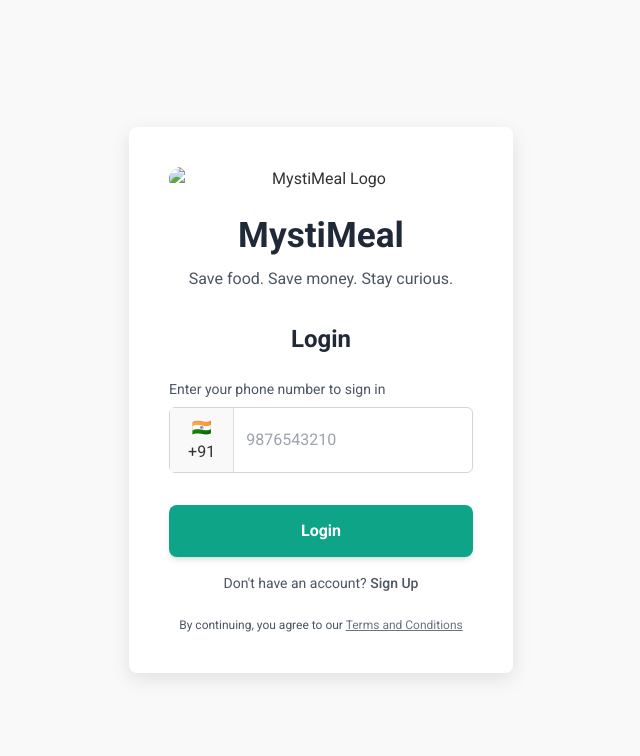
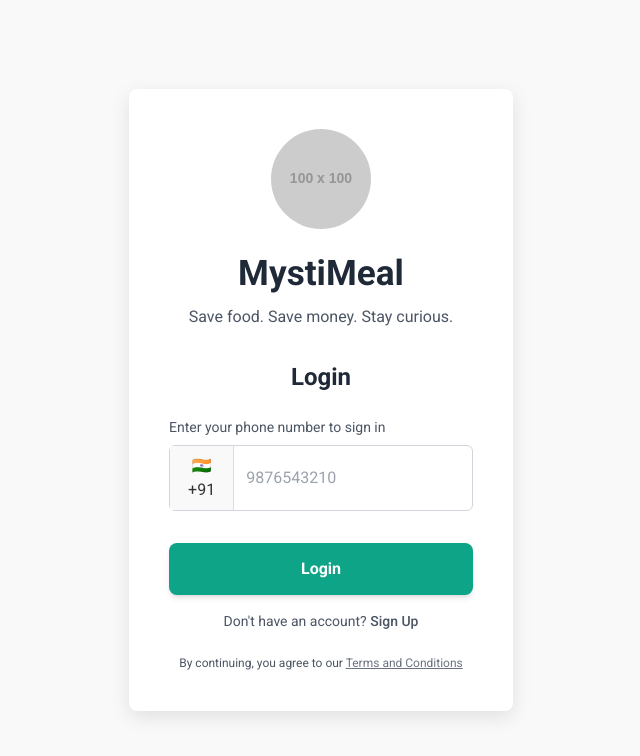
Before and after one commit to anudeepamara/MystiMeal_APP, a plain HTML site: page index.html in a window 1280 px wide. Shown: the whole page, without its empty margins (319-959 px from the left). Drawn offline with nearby package versions, Linux system fonts and the light colour scheme; placeholder pictures from the web are drawn by us.

Commit message:
Update index.html

```diff
--- a/index.html
+++ b/index.html
@@ -853,7 +853,7 @@
 
     <div id="authScreen" class="fixed inset-0 z-50 flex flex-col items-center justify-center p-4">
         <div class="auth-card text-center w-full max-w-sm">
-            <img src="assets/logo.jpeg" alt="MystiMeal Logo" class="mx-auto mb-6 rounded-full">
+            <img src="https://placehold.co/100x100/0da487/ffffff?text=MystiMeal&font=Roboto" alt="MystiMeal Logo" class="mx-auto mb-6 rounded-full">
             <h1 class="text-4xl font-bold text-gray-800 mb-3">MystiMeal</h1>
             <p class="text-gray-600 mb-8">Save food. Save money. Stay curious.</p>
 
```
